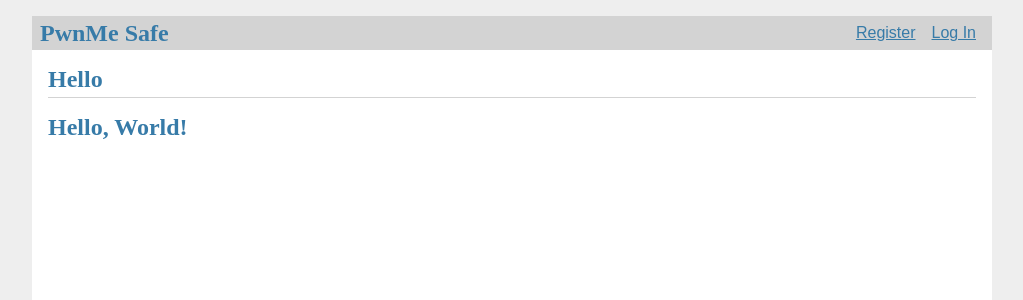
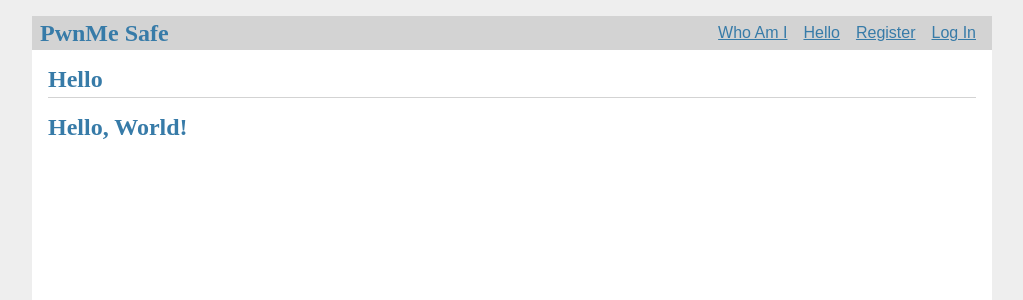
Before and after one commit to U8NWXD/pwnme, a Flask app: page /safe/hello/ in a window 1280 px wide. Shown: the top 300 px of the page, without its empty margins (128-1151 px from the left). Run offline with Flask 2, Linux system fonts and the light colour scheme.

Commit message:
Add hello and whoami endpoints to nav bar

```diff
--- a/pwnme/templates/base_safe.html
+++ b/pwnme/templates/base_safe.html
@@ -5,11 +5,15 @@
   <ul>
     {% if g.user %}
       <li><span>{{ g.user['username'] }}</span>
+      <li><a href="{{ url_for('safe.whoami') }}">Who Am I</a>
+      <li><a href="{{ url_for('safe.hello') }}">Hello</a>
       <li><a href="{{ url_for('safe.logout') }}">Log Out</a>
       <li><a href="{{ url_for('safe.hidden') }}">Secret Message</a>
       <li><a href="{{ url_for('safe.view_balance') }}">View Balance</a>
       <li><a href="{{ url_for('safe.withdraw') }}">Withdraw Funds</a>
     {% else %}
+      <li><a href="{{ url_for('safe.whoami') }}">Who Am I</a>
+      <li><a href="{{ url_for('safe.hello') }}">Hello</a>
       <li><a href="{{ url_for('safe.register') }}">Register</a>
       <li><a href="{{ url_for('safe.login') }}">Log In</a>
     {% endif %}
--- a/pwnme/templates/base_vuln.html
+++ b/pwnme/templates/base_vuln.html
@@ -5,11 +5,15 @@
   <ul>
     {% if g.user %}
       <li><span>{{ g.user['username'] }}</span>
+      <li><a href="{{ url_for('vuln.whoami') }}">Who Am I</a>
+      <li><a href="{{ url_for('vuln.hello') }}">Hello</a>
       <li><a href="{{ url_for('vuln.logout') }}">Log Out</a>
       <li><a href="{{ url_for('vuln.hidden') }}">Secret Message</a>
       <li><a href="{{ url_for('vuln.view_balance') }}">View Balance</a>
       <li><a href="{{ url_for('vuln.withdraw') }}">Withdraw Funds</a>
     {% else %}
+      <li><a href="{{ url_for('vuln.whoami') }}">Who Am I</a>
+      <li><a href="{{ url_for('vuln.hello') }}">Hello</a>
       <li><a href="{{ url_for('vuln.register') }}">Register</a>
       <li><a href="{{ url_for('vuln.login') }}">Log In</a>
     {% endif %}
```
